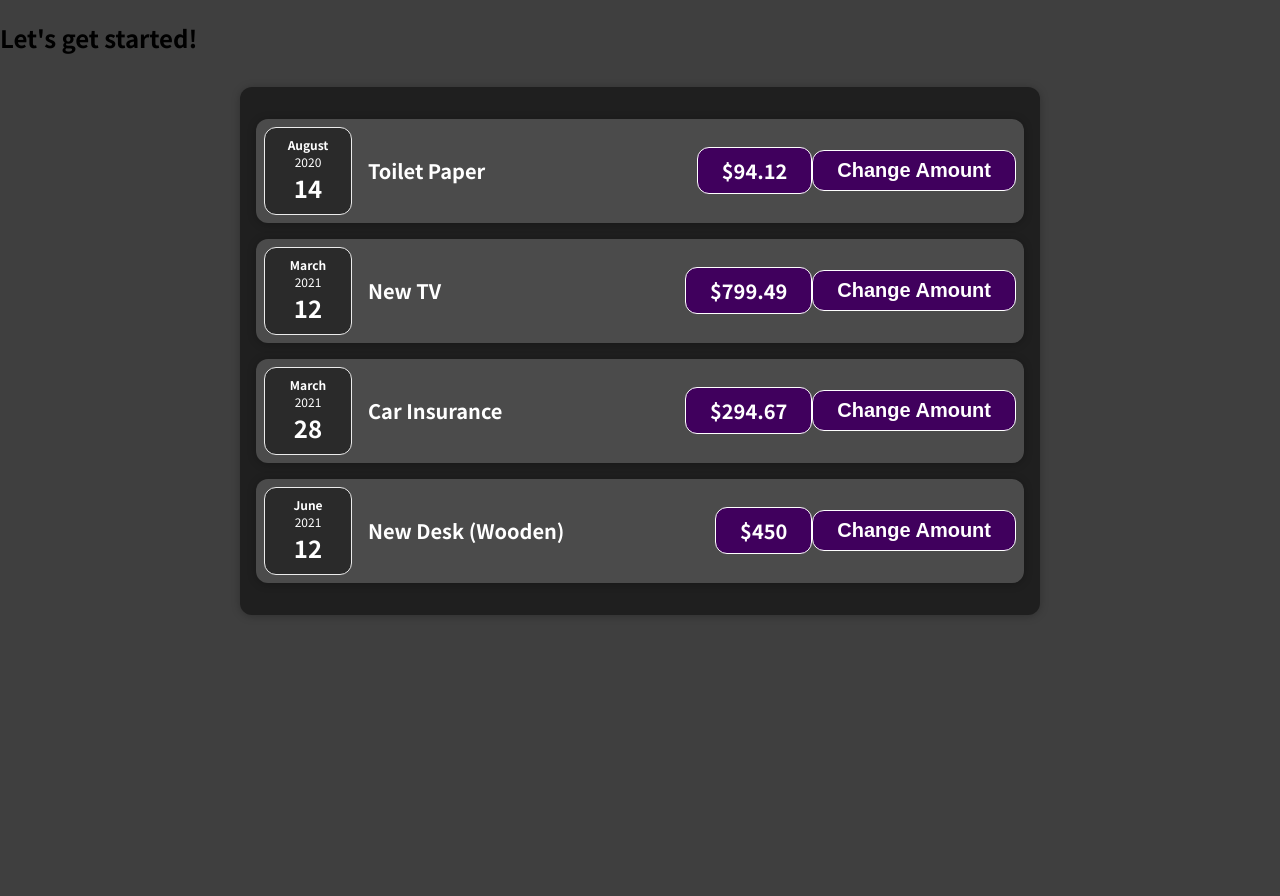
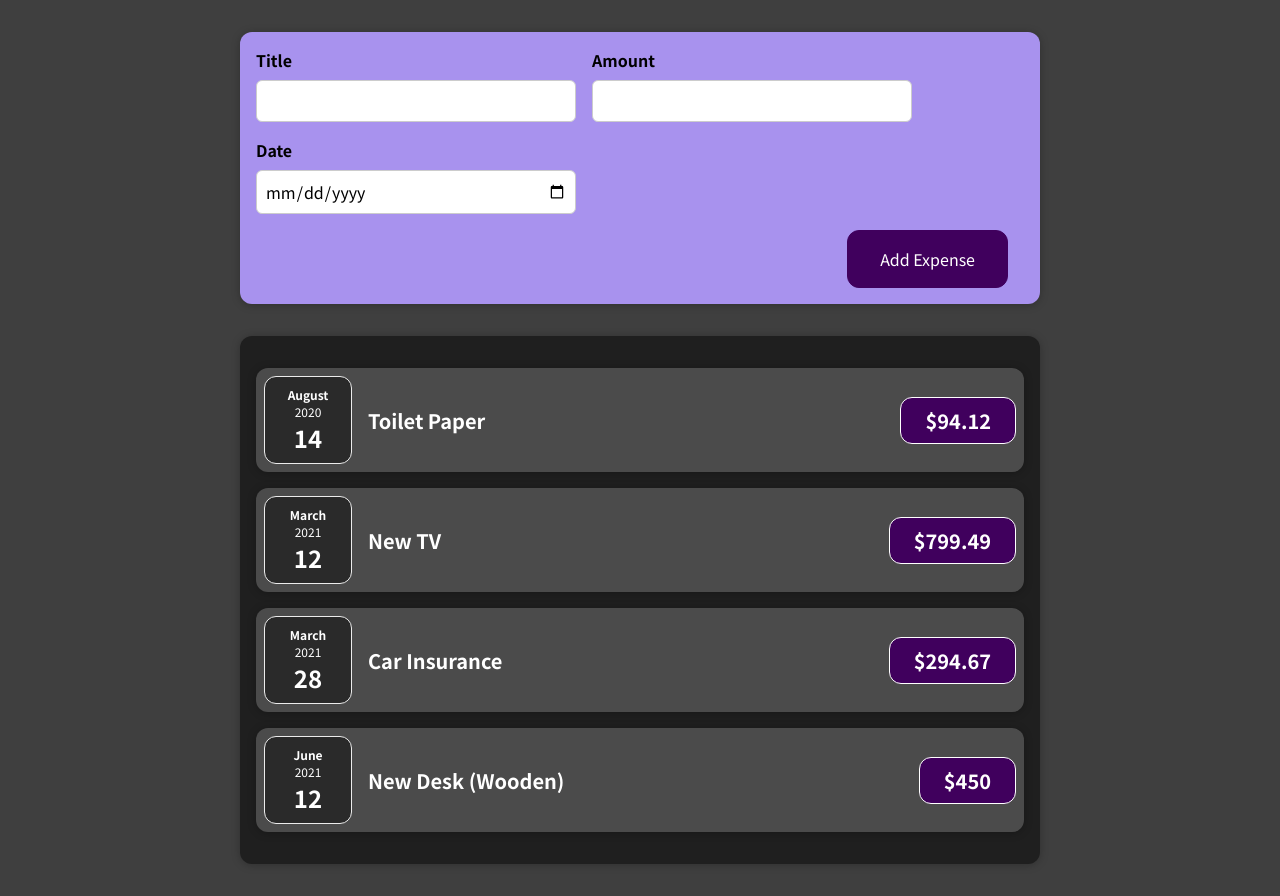
Before and after one commit to basantimages/react-learning, a React (Create React App) app in the folder Building First Component/: page / in a window 1280 px wide. Before the commit the page ends 800 px from the top, so only its background shows below. Built offline with nearby package versions, Linux system fonts and the light colour scheme.

Commit message:
Expense Form added
Expense Form added with basic data handling.

```diff
--- a/Building First Component/src/App.js
+++ b/Building First Component/src/App.js
@@ -1,5 +1,6 @@
 import React from 'react';
 
+import NewExpense from './components/NewExpense/NewExpense';
 import Expenses from './components/Expenses/Expenses';
 
 const App = () => {
@@ -25,16 +26,9 @@
     },
   ];
 
-  // return React.createElement(
-  //   'div',
-  //   {},
-  //   React.createElement('h2', {}, "Let's get started!"),
-  //   React.createElement(Expenses, { items: expenses })
-  // );
-
   return (
     <div>
-      <h2>Let's get started!</h2>
+      <NewExpense />
       <Expenses items={expenses} />
     </div>
   );
--- a/Building First Component/src/components/Expenses/ExpenseItem.js
+++ b/Building First Component/src/components/Expenses/ExpenseItem.js
@@ -1,27 +1,18 @@
-import React, { useState } from 'react';
+import React from 'react';
 
 import ExpenseDate from './ExpenseDate';
 import Card from '../UI/Card';
 import './ExpenseItem.css';
 
 const ExpenseItem = (props) => {
-  // function clickHandler() {}
-  const [amount, setAmount] = useState(props.amount);
-  console.log('ExpenseItem evaluated by React');
-
-  const clickHandler = () => {
-    setAmount((prev) => prev+100);
-    console.log(amount);
-  };
 
   return (
     <Card className='expense-item'>
       <ExpenseDate date={props.date} />
       <div className='expense-item__description'>
         <h2>{props.title}</h2>
-        <div className='expense-item__price'>${amount}</div>
+        <div className='expense-item__price'>${props.amount}</div>
       </div>
-      <button onClick={clickHandler} className='expense-item__price'>Change Amount</button>
     </Card>
   );
 }
--- /dev/null
+++ b/Building First Component/src/components/NewExpense/ExpenseForm.css
@@ -0,0 +1,26 @@
+.new-expense__controls {
+  display: flex;
+  flex-wrap: wrap;
+  gap: 1rem;
+  margin-bottom: 1rem;
+  text-align: left;
+}
+
+.new-expense__control label {
+  font-weight: bold;
+  margin-bottom: 0.5rem;
+  display: block;
+}
+
+.new-expense__control input {
+  font: inherit;
+  padding: 0.5rem;
+  border-radius: 6px;
+  border: 1px solid #ccc;
+  width: 20rem;
+  max-width: 100%;
+}
+
+.new-expense__actions {
+  text-align: right;
+}
--- /dev/null
+++ b/Building First Component/src/components/NewExpense/ExpenseForm.js
@@ -0,0 +1,55 @@
+import React from 'react';
+
+import './ExpenseForm.css';
+
+const ExpenseForm = () => {
+  // const [enteredTitle, setEnteredTitle] = useState('');
+  // const [enteredAmount, setEnteredAmount] = useState('');
+  // const [enteredDate, setEnteredDate] = useState('');
+
+  const titleChangeHandler = (event) => {
+    console.log(event.target.value);
+  };
+
+  const amountChangeHandler = (event) => {
+    console.log(event.target.value);
+  };
+
+  const dateChangeHandler = (event) => {
+    console.log(event.target.value);
+  };
+
+  return (
+    <form>
+      <div className='new-expense__controls'>
+        <div className='new-expense__control'>
+          <label>Title</label>
+          <input type='text' onChange={titleChangeHandler} />
+        </div>
+        <div className='new-expense__control'>
+          <label>Amount</label>
+          <input
+            type='number'
+            min='0.01'
+            step='0.01'
+            onChange={amountChangeHandler}
+          />
+        </div>
+        <div className='new-expense__control'>
+          <label>Date</label>
+          <input
+            type='date'
+            min='2019-01-01'
+            max='2022-12-31'
+            onChange={dateChangeHandler}
+          />
+        </div>
+      </div>
+      <div className='new-expense__actions'>
+        <button type='submit'>Add Expense</button>
+      </div>
+    </form>
+  );
+};
+
+export default ExpenseForm;
--- /dev/null
+++ b/Building First Component/src/components/NewExpense/NewExpense.css
@@ -0,0 +1,38 @@
+.new-expense {
+  background-color: #a892ee;
+  padding: 1rem;
+  margin: 2rem auto;
+  width: 50rem;
+  max-width: 95%;
+  border-radius: 12px;
+  text-align: center;
+  box-shadow: 0 1px 8px rgba(0, 0, 0, 0.25);
+}
+
+.new-expense button {
+  font: inherit;
+  cursor: pointer;
+  padding: 1rem 2rem;
+  border: 1px solid #40005d;
+  background-color: #40005d;
+  color: white;
+  border-radius: 12px;
+  margin-right: 1rem;
+}
+
+.new-expense button:hover,
+.new-expense button:active {
+  background-color: #510674;
+  border-color: #510674;
+}
+
+.new-expense button.alternative {
+  color: #220131;
+  border-color: transparent;
+  background-color: transparent;
+}
+
+.new-expense button.alternative:hover,
+.new-expense button.alternative:active {
+  background-color: #ddb3f8;
+}
--- /dev/null
+++ b/Building First Component/src/components/NewExpense/NewExpense.js
@@ -0,0 +1,14 @@
+import React from 'react';
+
+import ExpenseForm from './ExpenseForm';
+import './NewExpense.css';
+
+const NewExpense = () => {
+  return (
+    <div className='new-expense'>
+      <ExpenseForm />
+    </div>
+  );
+};
+
+export default NewExpense;
```
